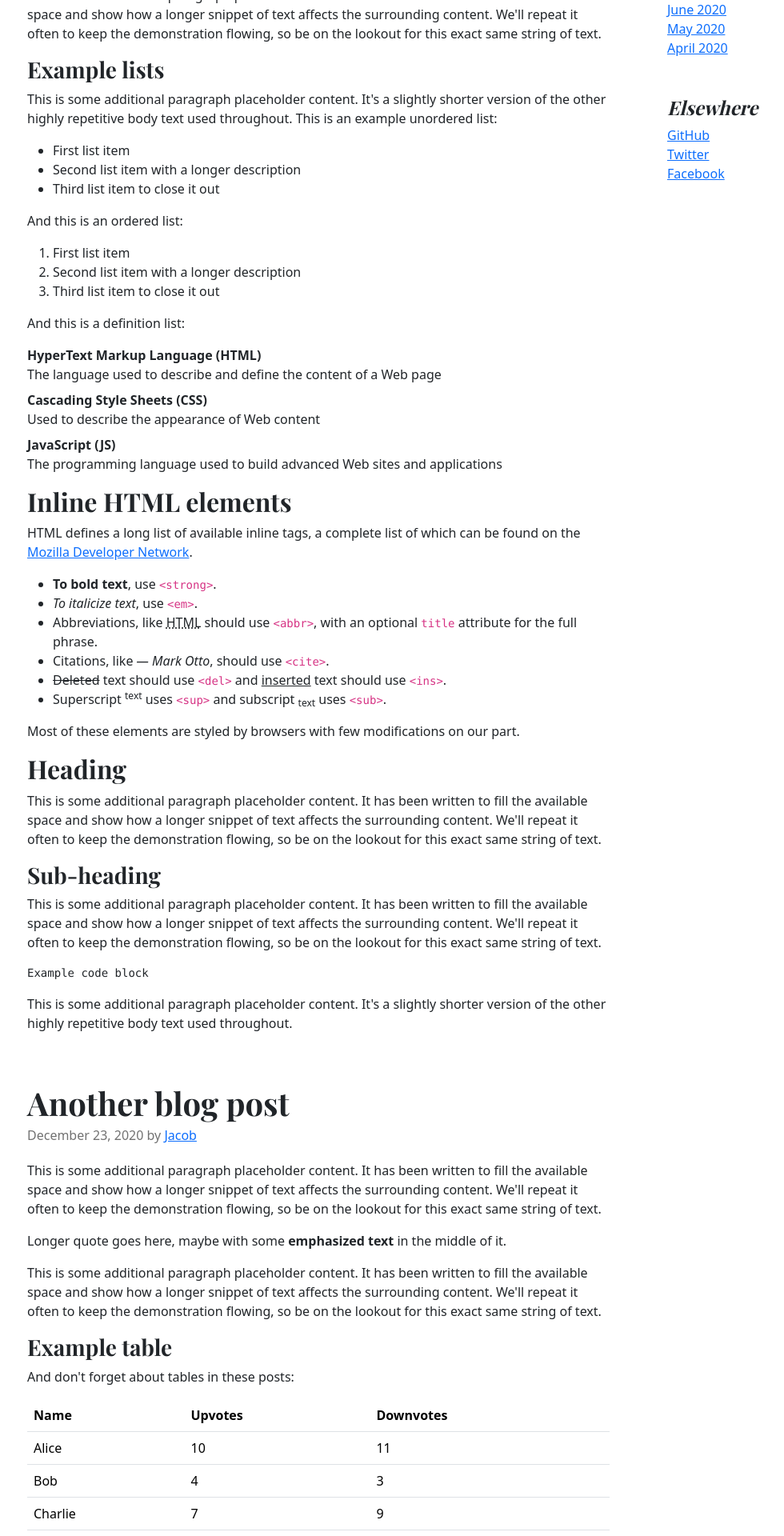
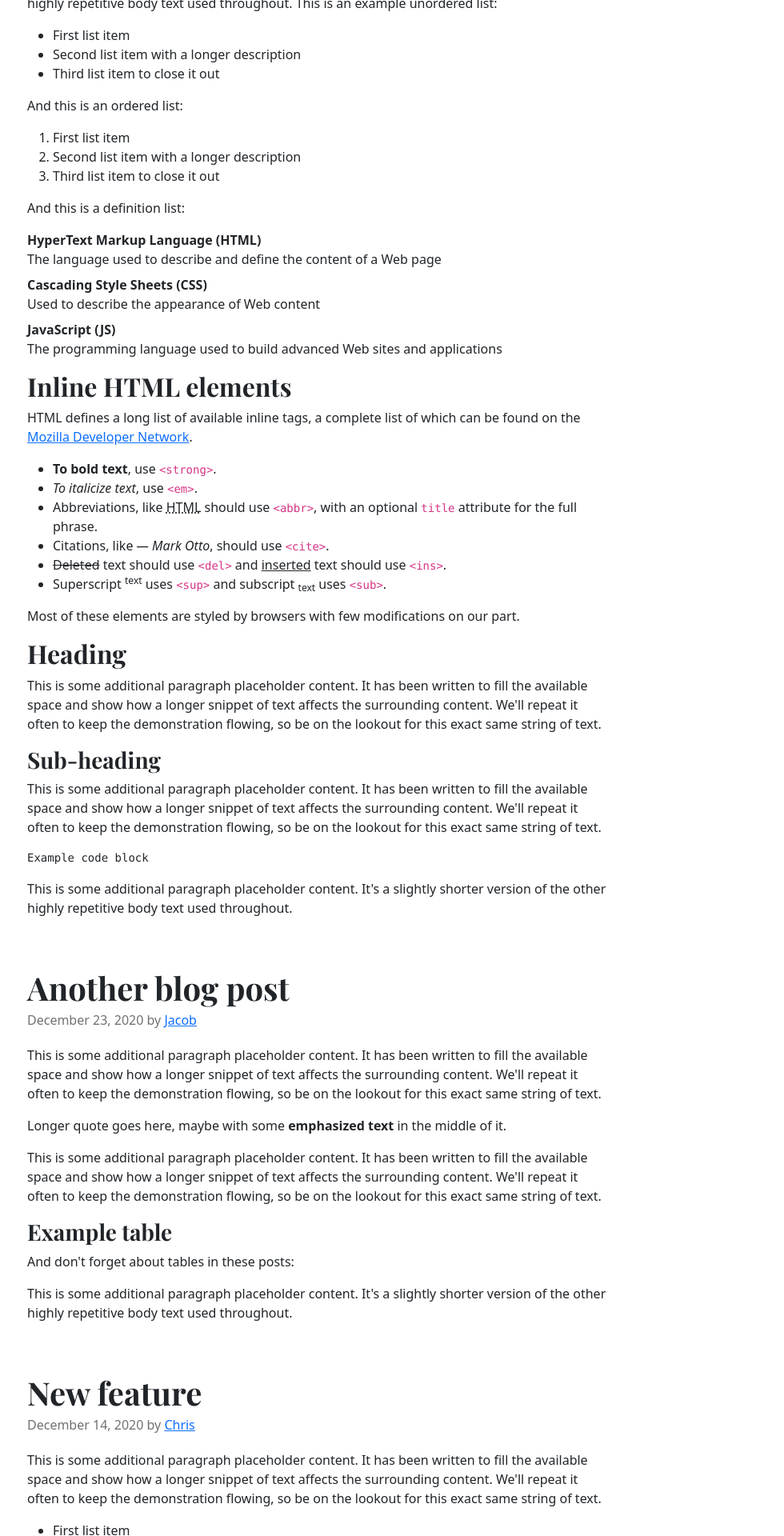
Before and after one commit to jatta-njie21/News-Daily, a Python web app: template src/UI/template/index.html in a window 1280 px wide. Shown: the part 1200-3120 px from the top of the page at 80% size, without its empty margins (48-1028 px from the left). Run offline with Jinja, Linux system fonts and the light colour scheme; the template is opened without the code that fills it, so the values that code supplies are empty; some libraries are stand-ins or nearby versions.

Commit message:
Modified   src/UI/template/index.html

```diff
--- a/src/UI/template/index.html
+++ b/src/UI/template/index.html
@@ -35,7 +35,7 @@
     <!-- Custom styles for this template -->
     <link href="https://fonts.googleapis.com/css?family=Playfair&#43;Display:700,900&amp;display=swap" rel="stylesheet">
     <!-- Custom styles for this template -->
-    <link href="blog.css" rel="stylesheet">
+    <link href="/blog.css" rel="stylesheet">
   </head>
   <body>
 
@@ -57,9 +57,7 @@
 <main class="container">
   <div class="p-4 p-md-5 mb-4 text-white rounded bg-dark">
     <div class="col-md-6 px-0">
-      <h1 class="display-4 fst-italic">Title of a longer featured blog post</h1>
-      <p class="lead my-3">Multiple lines of text that form the lede, informing new readers quickly and efficiently about what’s most interesting in this post’s contents.</p>
-      <p class="lead mb-0"><a href="#" class="text-white fw-bold">Continue reading...</a></p>
+      <h1 class="display-4 fst-italic">Welcome to Blog - Daily</h1>
     </div>
   </div>
 
@@ -167,39 +165,7 @@
         <p>This is some additional paragraph placeholder content. It has been written to fill the available space and show how a longer snippet of text affects the surrounding content. We'll repeat it often to keep the demonstration flowing, so be on the lookout for this exact same string of text.</p>
         <h3>Example table</h3>
         <p>And don't forget about tables in these posts:</p>
-        <table class="table">
-          <thead>
-            <tr>
-              <th>Name</th>
-              <th>Upvotes</th>
-              <th>Downvotes</th>
-            </tr>
-          </thead>
-          <tbody>
-            <tr>
-              <td>Alice</td>
-              <td>10</td>
-              <td>11</td>
-            </tr>
-            <tr>
-              <td>Bob</td>
-              <td>4</td>
-              <td>3</td>
-            </tr>
-            <tr>
-              <td>Charlie</td>
-              <td>7</td>
-              <td>9</td>
-            </tr>
-          </tbody>
-          <tfoot>
-            <tr>
-              <td>Totals</td>
-              <td>21</td>
-              <td>23</td>
-            </tr>
-          </tfoot>
-        </table>
+
 
         <p>This is some additional paragraph placeholder content. It's a slightly shorter version of the other highly repetitive body text used throughout.</p>
       </article>
@@ -224,42 +190,7 @@
 
     </div>
 
-    <div class="col-md-4">
-      <div class="position-sticky" style="top: 2rem;">
-        <div class="p-4 mb-3 bg-light rounded">
-          <h4 class="fst-italic">About</h4>
-          <p class="mb-0">Customize this section to tell your visitors a little bit about your publication, writers, content, or something else entirely. Totally up to you.</p>
-        </div>
 
-        <div class="p-4">
-          <h4 class="fst-italic">Archives</h4>
-          <ol class="list-unstyled mb-0">
-            <li><a href="#">March 2021</a></li>
-            <li><a href="#">February 2021</a></li>
-            <li><a href="#">January 2021</a></li>
-            <li><a href="#">December 2020</a></li>
-            <li><a href="#">November 2020</a></li>
-            <li><a href="#">October 2020</a></li>
-            <li><a href="#">September 2020</a></li>
-            <li><a href="#">August 2020</a></li>
-            <li><a href="#">July 2020</a></li>
-            <li><a href="#">June 2020</a></li>
-            <li><a href="#">May 2020</a></li>
-            <li><a href="#">April 2020</a></li>
-          </ol>
-        </div>
-
-        <div class="p-4">
-          <h4 class="fst-italic">Elsewhere</h4>
-          <ol class="list-unstyled">
-            <li><a href="#">GitHub</a></li>
-            <li><a href="#">Twitter</a></li>
-            <li><a href="#">Facebook</a></li>
-          </ol>
-        </div>
-      </div>
-    </div>
-  </div>
 
 </main>
 
```
Also changed, not shown: other parts of src/UI/template/index.html (+1 -1 lines).
